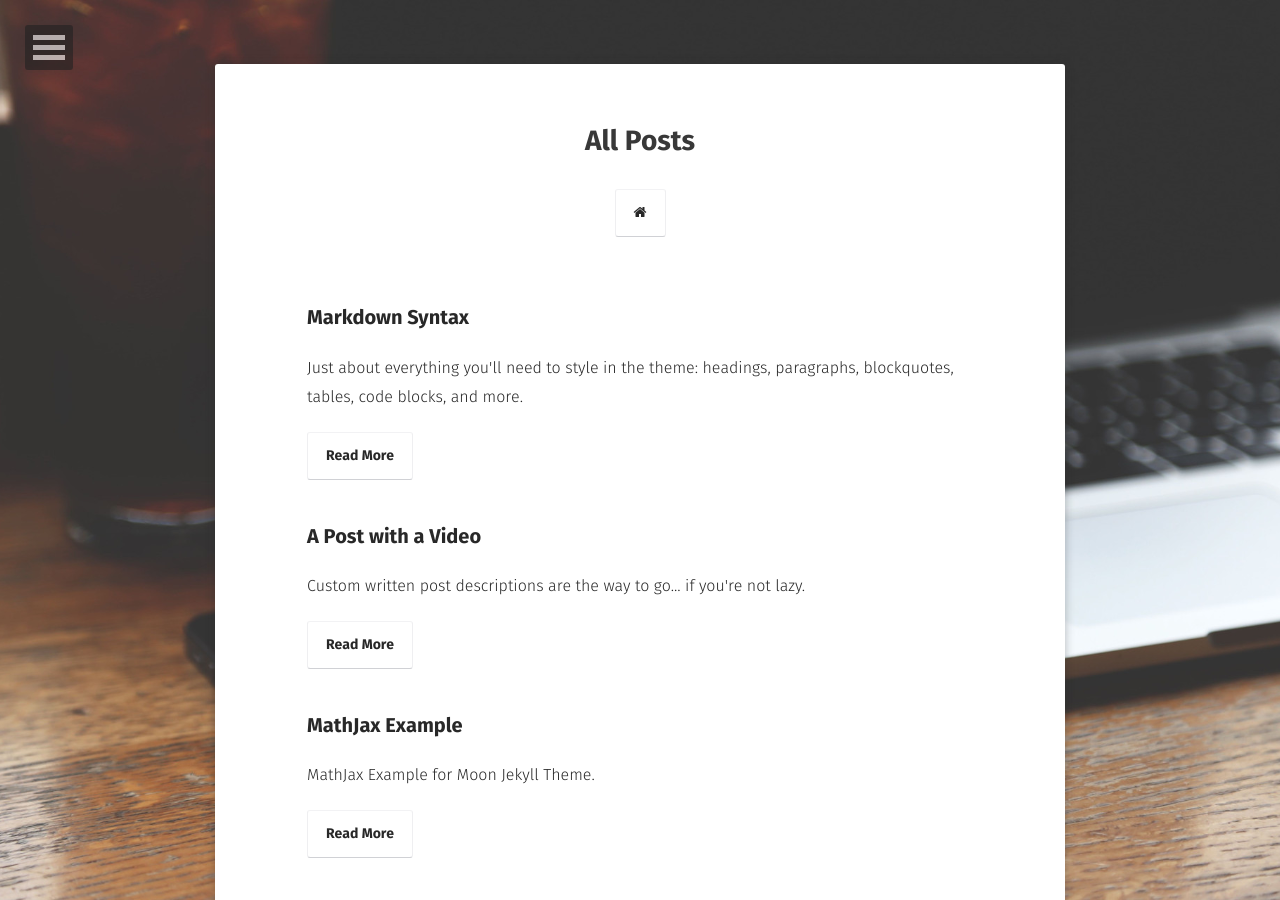
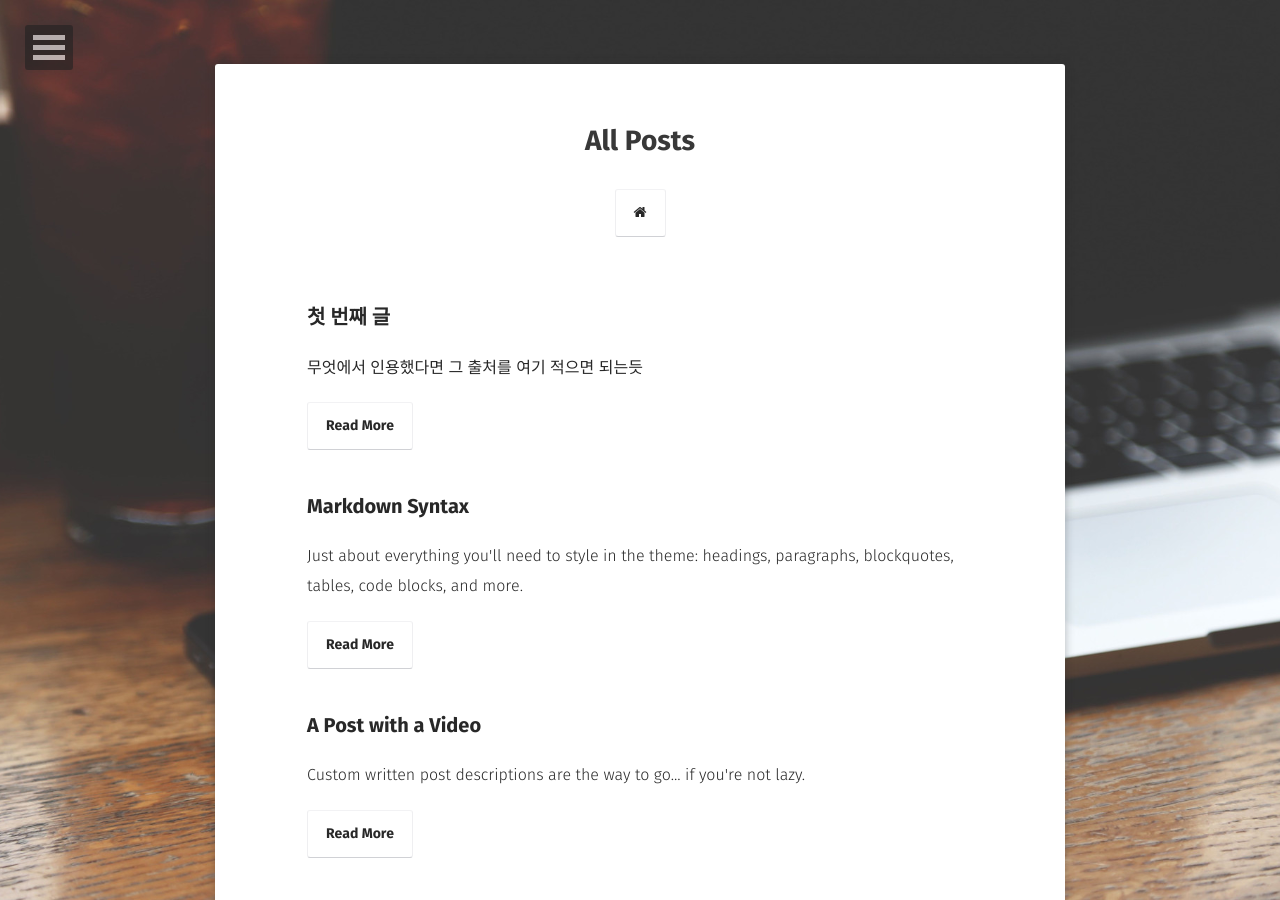
Before and after one commit to louren1234/louren1234.github.io, a Jekyll site: the page built from posts/index.md, in a window 1280 px wide and 900 px high. Built offline with Jekyll 4.4.1, drawn with Linux system fonts in a browser that asks for light colours; some web fonts are replaced; some of the changed lines change nothing that is shown.

Commit message:
글을 써봄

```diff
--- a/_config.yml
+++ b/_config.yml
@@ -26,7 +26,7 @@ sass:
   style:            compressed
 
 # Comments
-disqus_shortname:   taylantatli
+disqus_shortname:   jh
 
 # Social
 # if you don't have any of social below, comment the line.
--- /dev/null
+++ b/_posts/2020-11-22-1.md
@@ -0,0 +1,21 @@
+---
+layout: post
+title: 첫 번째 글
+date: 2020-11-22
+excerpt: "무엇에서 인용했다면 그 출처를 여기 적으면 되는듯"
+tag:
+- first
+- post
+- I like it
+comments: true
+---
+
+테마 고르는데만 한 시간 정도 걸렸다. 어떤 건 폭이 짧아 포스팅을 보는 데 시원함이 없었고, 또 다른 테마는 디자인 한 구석이 마음에 들지 않았다. 디자인이 마음에 드는 테마는 제공하는 기능이 너무 적었다. 결국 내가 커스터마이징을 해야겠다는 생각으로 테마를 골랐고, 뭐라도 적용하니 어쨌든 블로그다워져서 마음에 든다.
+
+## 티스토리에서 깃으로
+
+그동안 티스토리를 애용해왔었다. 하지만 티스토리가 날 배신했다. 결국...... 티스토리가 카카오 계정과 통합이 되게 된 것. 물론 자본이 있어야 서비스가 운영이 된다는 사실 쯤은 알고 있다. 하지만 불안한 것은 점점 카카오를 중심으로 이용하는 서비스들이 모인다는 것이다. 어쩌면 멀지 않은 미래에는 내 모든 계정이 카카오로 연결되고 카카오 계정은 비즈니스툴 정도로 사용하게 되지 않을까.
+
+## 자 이제 시작이야 내꿈을
+
+당장 해야할 것 : 카 테 고 리 만 들 기
```
